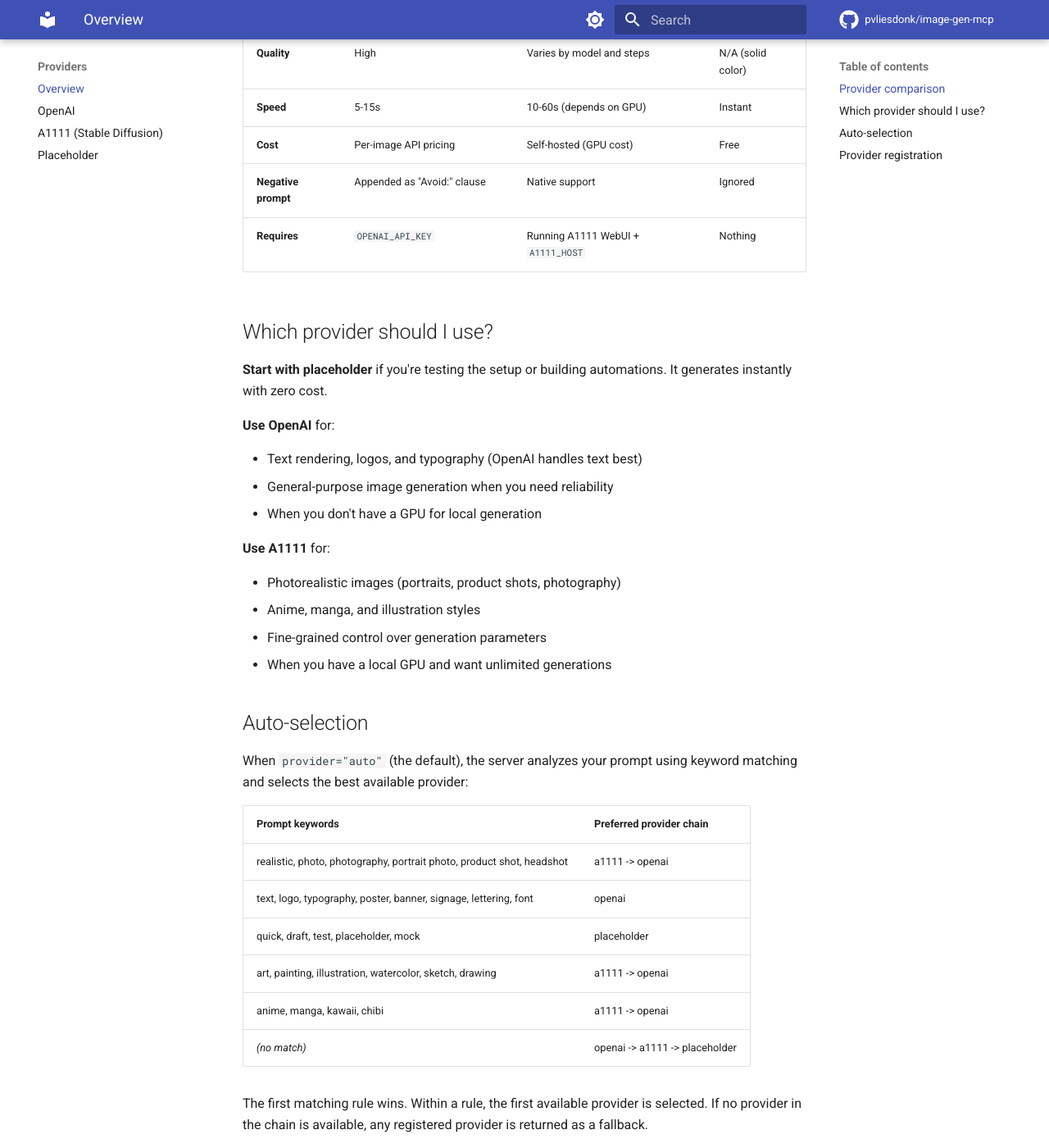
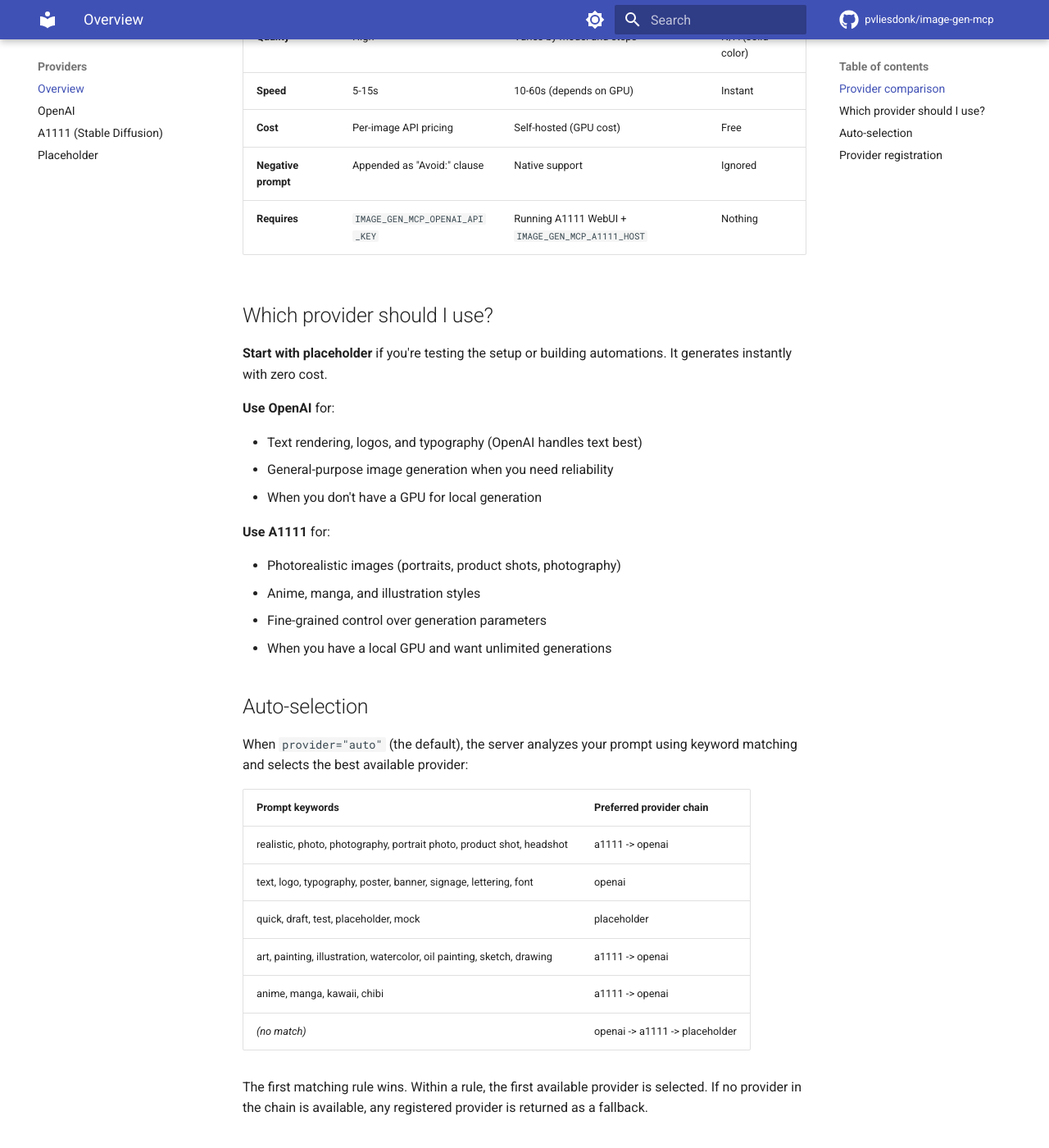
Before and after one commit to pvliesdonk/image-generation-mcp, an MkDocs documentation site: the page built from docs/providers/index.md, in a window 1280 px wide and 1400 px high, scrolled down 505 px. Shown: the whole window at 82% size. Built offline with MkDocs 1.6.1 and Material for MkDocs 9.7.7, drawn with Linux system fonts in a browser that asks for light colours; comment, search, counter and statistics services are not loaded.

Commit message:
fix(docs): correct env var prefix, add missing keyword and docs extra
- Add IMAGE_GEN_MCP_ prefix to env vars in provider comparison table
- Add missing 'oil painting' keyword to auto-selection table
- Add docs extra to installation.md extras table

Co-Authored-By: Claude Opus 4.6 <noreply@anthropic.com>

```diff
--- a/docs/providers/index.md
+++ b/docs/providers/index.md
@@ -12,7 +12,7 @@ image-gen-mcp supports multiple image generation providers. Each provider is reg
 | **Speed** | 5-15s | 10-60s (depends on GPU) | Instant |
 | **Cost** | Per-image API pricing | Self-hosted (GPU cost) | Free |
 | **Negative prompt** | Appended as "Avoid:" clause | Native support | Ignored |
-| **Requires** | `OPENAI_API_KEY` | Running A1111 WebUI + `A1111_HOST` | Nothing |
+| **Requires** | `IMAGE_GEN_MCP_OPENAI_API_KEY` | Running A1111 WebUI + `IMAGE_GEN_MCP_A1111_HOST` | Nothing |
 
 ## Which provider should I use?
 
@@ -40,7 +40,7 @@ When `provider="auto"` (the default), the server analyzes your prompt using keyw
 | realistic, photo, photography, portrait photo, product shot, headshot | a1111 -> openai |
 | text, logo, typography, poster, banner, signage, lettering, font | openai |
 | quick, draft, test, placeholder, mock | placeholder |
-| art, painting, illustration, watercolor, sketch, drawing | a1111 -> openai |
+| art, painting, illustration, watercolor, oil painting, sketch, drawing | a1111 -> openai |
 | anime, manga, kawaii, chibi | a1111 -> openai |
 | *(no match)* | openai -> a1111 -> placeholder |
 
```
Also changed, not shown: docs/getting-started/installation.md (+1 -0 lines).
